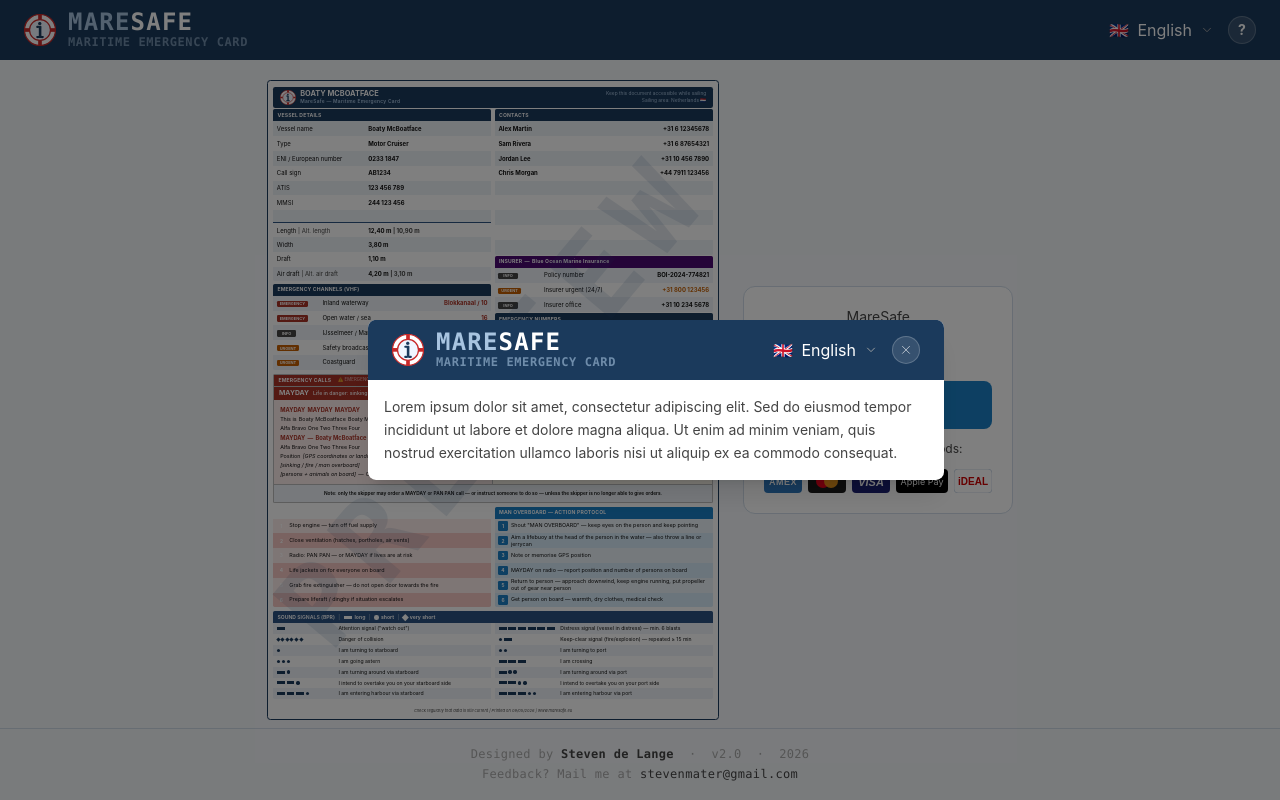
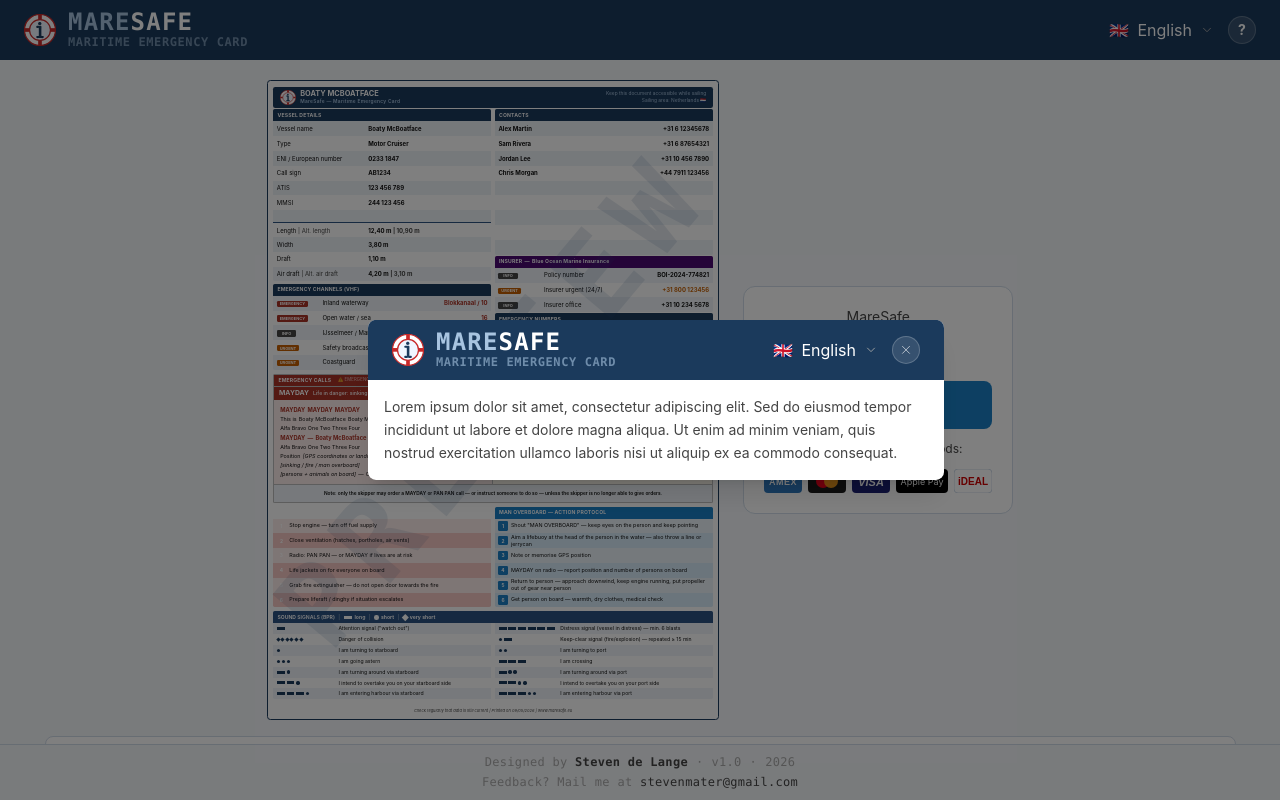
Before and after one commit to StevenMater/maresafe, a React (Vite) app: page / in a window 1280 px wide. Built offline with nearby package versions, Linux system fonts and the light colour scheme.

Commit message:
style(footer): use gap instead of nbsp separators, bump version to 1.0

```diff
--- a/src/components/layout/Footer.tsx
+++ b/src/components/layout/Footer.tsx
@@ -1,18 +1,24 @@
 import { useTranslation } from "../../i18n/useTranslation"
 
-const APP_VERSION = "2.0"
+const APP_VERSION = "1.0"
 
 export function Footer() {
   const { t } = useTranslation()
 
   return (
-    <footer className="font-mono text-xs text-lgray text-center py-4 px-6 border-t border-[#d0dbe8] bg-[#f4f7fa] tracking-wide leading-relaxed">
-      <span>{t("footer_made")} </span>
-      <span className="text-mid font-semibold">Steven de Lange</span>
-      <span> &nbsp;·&nbsp; v{APP_VERSION} &nbsp;·&nbsp; 2026</span>
+    <footer className="font-mono text-xs text-lgray text-center py-2 px-6 border-t border-[#d0dbe8] bg-[#f4f7fa] tracking-wide leading-relaxed">
+      <span className="inline-flex items-center gap-2">
+        <span>{t("footer_made")} <span className="text-mid font-semibold">Steven de Lange</span></span>
+        <span>·</span>
+        <span>v{APP_VERSION}</span>
+        <span>·</span>
+        <span>2026</span>
+      </span>
       <br />
       <span>{t("footer_feedback")} </span>
-      <a href="mailto:stevenmater@gmail.com" className="text-mid no-underline hover:underline">
+      <a
+        href="mailto:stevenmater@gmail.com"
+        className="text-mid no-underline hover:underline">
         stevenmater@gmail.com
       </a>
     </footer>
```
